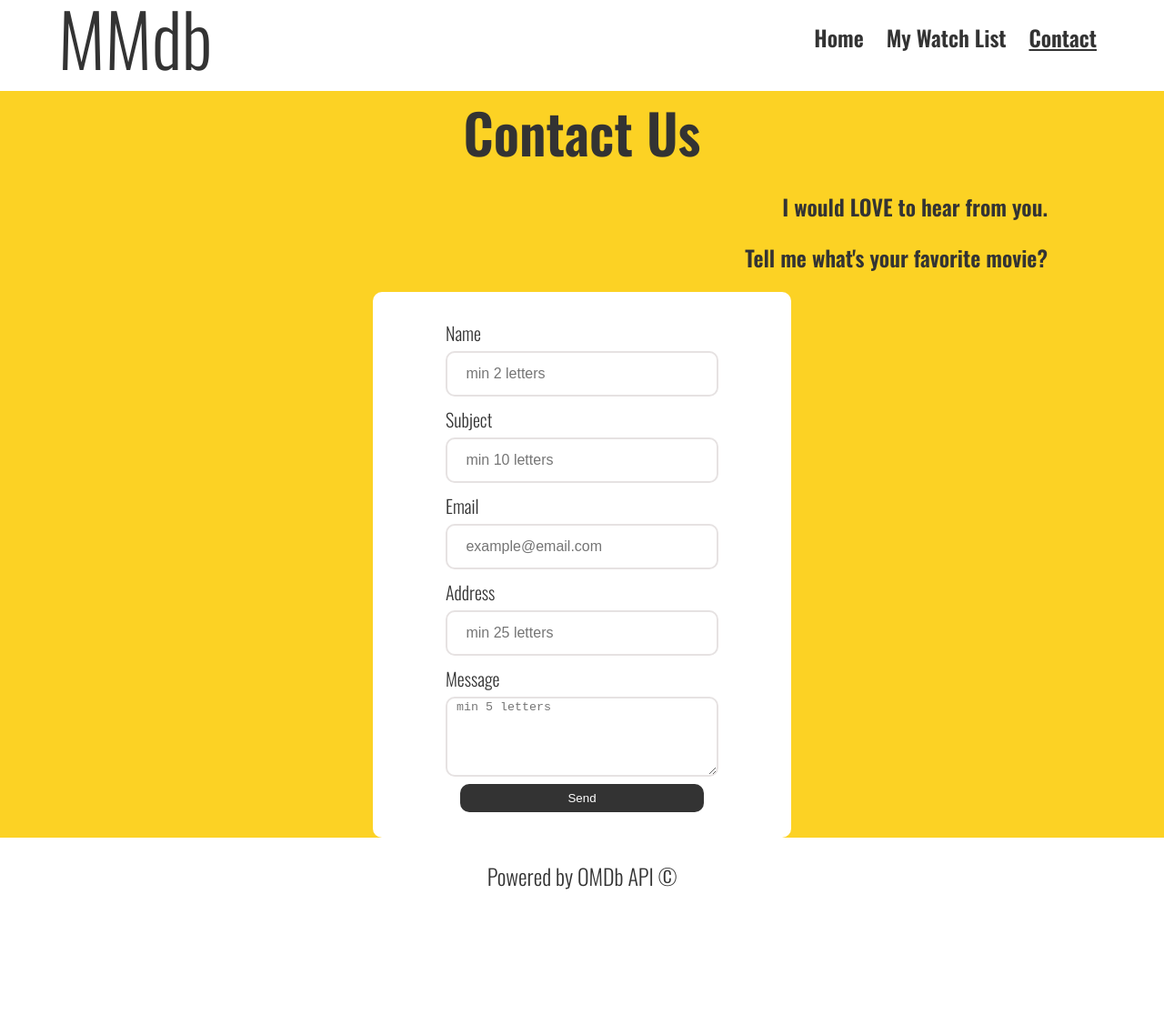
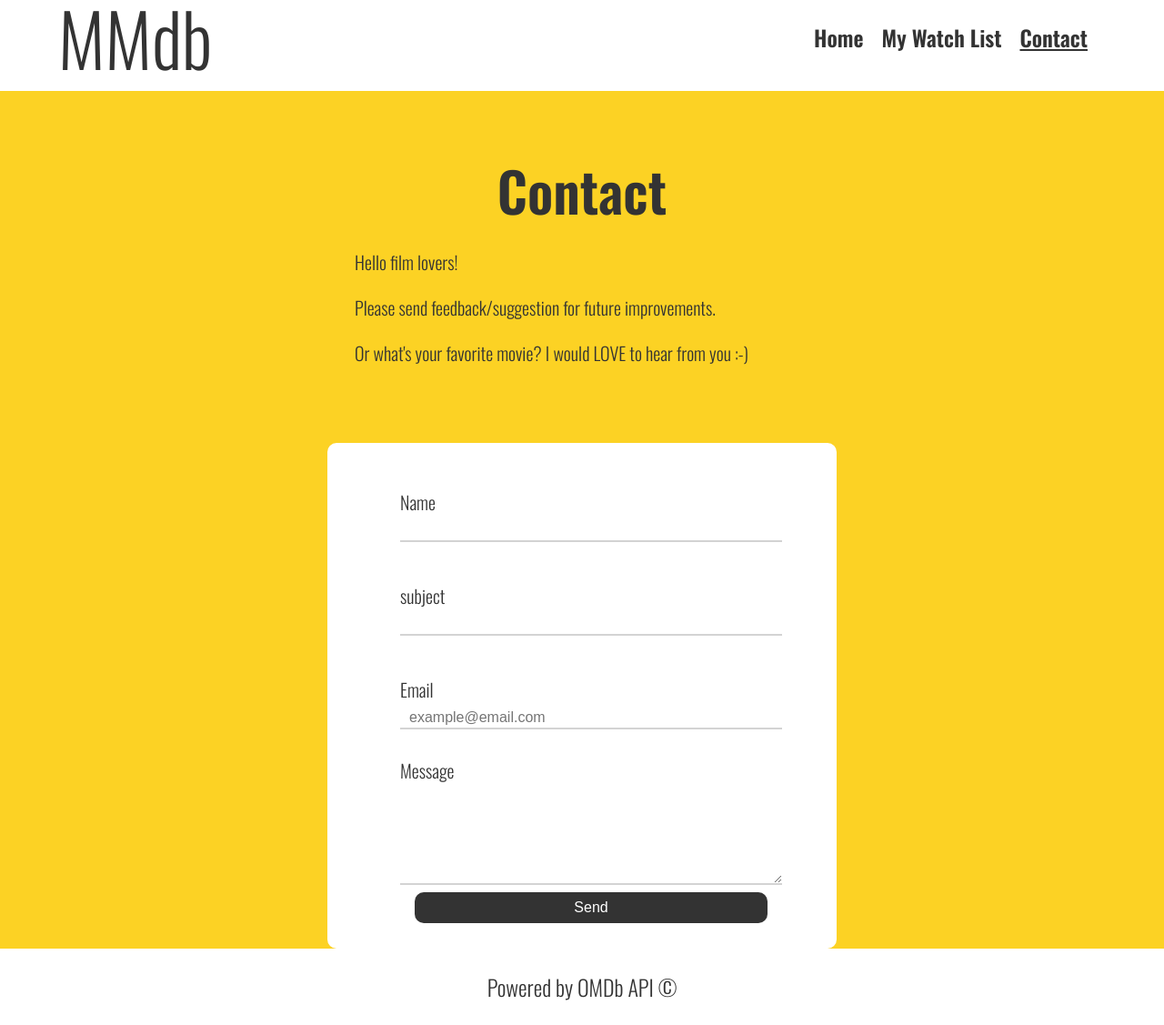
Before and after one commit to MegumiKim/My-Movie-Database, a plain HTML site: page contact.html in a window 1280 px wide. Shown: the part 18-1145 px from the top of the page at 91% size. Before the commit the page ends 1023 px from the top, so only its background shows below. Drawn offline with nearby package versions, Linux system fonts and the light colour scheme.

Commit message:
add contact form

```diff
--- a/contact.html
+++ b/contact.html
@@ -10,6 +10,7 @@
   <body>
     <header>
       <a href="/" class="logo">MMdb</a>
+      <div class="menu-btn"><div class="menu-btn__burger"></div></div>
       <nav>
         <a href="/">Home</a>
         <a href="watchlist.html">My Watch List</a>
@@ -17,10 +18,72 @@
       </nav>
     </header>
     <main>
-      <h1>Contact Us</h1>
-      <h2>I would LOVE to hear from you.</h2>
-      <h2>Tell me what's your favorite movie?</h2>
-      <form id="contact-form">
+      <section class="contact">
+        <h1>Contact</h1>
+        <div class="contact-greetings">
+          <p>Hello film lovers!</p>
+          <p>Please send feedback/suggestion for future improvements.</p>
+          <p>
+            Or what's your favorite movie? I would LOVE to hear from you :-)
+          </p>
+        </div>
+      </section>
+      <section>
+        <form
+          id="contact-form"
+          method="POST"
+          action="https://kimuramegumi.site/SimplyNatural/wp-json/contact-form-7/v1/contact-forms/79/feedback"
+        >
+          <label for="name">Name</label>
+          <input
+            type="text"
+            id="name"
+            name="your-name"
+            class="form__input"
+            required
+          />
+          <p></p>
+          <label for="subject">subject</label>
+          <input
+            type="text"
+            id="subject"
+            name="your-subject"
+            class="form__input"
+          />
+          <p></p>
+          <div class="input-feedback name-error"></div>
+          <label for="email">Email</label>
+          <input
+            type="email"
+            id="email"
+            name="your-email"
+            class="form__input"
+            placeholder="example@email.com"
+          />
+          <div class="input-feedback email-error"></div>
+          <label for="texts">Message</label>
+          <textarea
+            id="message"
+            name="your-message"
+            class="form__input"
+            required
+            aria-label="message texts"
+          ></textarea>
+          <div class="letter-count-wrapper">
+            <div class="input-feedback message-error"></div>
+            <div class="letter-count"></div>
+          </div>
+          <div class="user-feedback"></div>
+          <input
+            type="submit"
+            value="Send"
+            name="Submit"
+            class="cta"
+            id="submit"
+          />
+        </form>
+      </section>
+      <!-- <form id="contact-form">
         <div class="message-container"></div>
         <label for="name">Name</label>
         <input type="text" id="name" placeholder=" min 2 letters " />
@@ -42,7 +105,7 @@
         ></textarea>
         <div class="form-error texts-error"></div>
         <button type="submit">Send</button>
-      </form>
+      </form> -->
     </main>
     <footer>
       <a href="https://www.omdbapi.com/">Powered by OMDb API &copy;</a>
--- a/css/imports/buttons.css
+++ b/css/imports/buttons.css
@@ -1,4 +1,5 @@
-button {
+button,
+#submit {
   border: none;
   background: var(--black);
   cursor: pointer;
@@ -31,9 +32,9 @@ button {
   background: grey;
 } */
 
-.add-btn {
-  /* .fa-circle-plus,
-.fa-circle-minus { */
+.add-btn,
+.fa-circle-plus,
+.fa-circle-minus {
   font-size: 2rem;
   color: var(--black);
   background: none;
@@ -48,6 +49,8 @@ button {
   color: grey;
   background-color: white;
 }
+
+/* menu-btn */
 .menu-btn {
   position: relative;
   display: flex;
@@ -65,7 +68,7 @@ button {
 .menu-btn__burger {
   width: 30px;
   height: 3px;
-  background: var(--color_black);
+  background: var(--black);
   border-radius: 5px;
   /* box-shadow: 0 2px 5px rgba(255, 101, 47, 0.2); */
   transition: all 0.5s ease-in-out;
@@ -77,7 +80,7 @@ button {
   position: absolute;
   width: 30px;
   height: 3px;
-  background: var(--color_black);
+  background: var(--black);
   border-radius: 5px;
   /* box-shadow: 0 2px 5px rgba(255, 101, 47, 0.2); */
   transition: all 0.5s ease-in-out;
@@ -104,7 +107,7 @@ button {
   transform: rotate(-45deg) translate(17px, 17px);
 }
 
-@media (min-width: 800px) {
+@media (min-width: 1000px) {
   .menu-btn {
     display: none;
   }
--- a/css/imports/contact.css
+++ b/css/imports/contact.css
@@ -1,5 +1,5 @@
 form {
-  max-width: 300px;
+  max-width: 400px;
   margin: auto;
   background-color: white;
   padding: 1em 4em;
@@ -8,12 +8,12 @@ form {
   flex-flow: column wrap;
 }
 
-input,
+/* input,
 textarea {
   height: 30px;
   border-radius: 10px;
   border: 2px solid var(--light-grey);
-}
+} */
 
 textarea {
   height: 80px;
@@ -30,3 +30,49 @@ label {
 * {
   box-sizing: content-box;
 }
+
+/* from exam one */
+
+form p {
+  font-size: 0.7em;
+  text-align: right;
+  margin-bottom: 0;
+}
+
+.form__input {
+  width: 100%;
+  display: block;
+  margin: 0 auto 0 auto;
+  border-style: solid;
+  padding: 2px 10px;
+  border: none;
+  border-bottom: 2px solid lightgrey;
+}
+
+input:focus::placeholder {
+  color: transparent;
+}
+
+fieldset {
+  margin-bottom: 10px;
+  border: none;
+}
+
+textarea {
+  height: 100px;
+}
+
+label {
+  margin-top: 30px;
+  display: inline-block;
+  /* font-weight: bold; */
+}
+
+.contact {
+  padding: 5%;
+  display: flex;
+  flex-direction: column;
+  justify-content: center;
+  max-width: 500px;
+  margin: auto;
+}
--- a/css/imports/header.css
+++ b/css/imports/header.css
@@ -3,6 +3,7 @@ header {
   display: flex;
   justify-content: space-between;
   align-items: center;
+  position: relative;
 }
 
 .logo {
@@ -15,9 +16,29 @@ nav a {
 }
 
 nav {
+  display: none;
+  flex-direction: column;
   font-size: 1.2em;
+  position: absolute;
+  top: 80px;
+  right: -20px;
+  background-color: #fff;
+  padding: 10px;
 }
 
 .current {
   text-decoration: underline;
 }
+
+@media (min-width: 1000px) {
+  .container {
+    display: grid;
+    grid-template-columns: repeat(auto-fit, minmax(250px, 1fr));
+    max-width: 80%;
+  }
+  nav {
+    display: flex;
+    flex-direction: row;
+    position: initial;
+  }
+}
--- /dev/null
+++ b/js/components/contactForm/sendForm.js
@@ -0,0 +1,23 @@
+import { displayMessage } from "../../utils/displayMessage.js";
+
+const userFeedback = document.querySelector(".user-feedback");
+
+export async function sendForm(event) {
+  event.preventDefault();
+  const form = event.target;
+
+  const response = await fetch(form.action, {
+    method: form.method,
+    body: new FormData(form),
+  });
+
+  console.log(response);
+  userFeedback.innerHTML = displayMessage(
+    "success",
+    "Thank you for your message. Redirecting to home page in 5 seconds."
+  );
+  form.reset();
+  const timer = setTimeout(function () {
+    window.location = "/index.html";
+  }, 5000);
+}
--- a/js/contact.js
+++ b/js/contact.js
@@ -1,17 +1,18 @@
-import { validateForm } from "./utils/validateForm.js";
-import { displayMessage } from "./utils/displayMessage.js";
+// import { displayMessage } from "./utils/displayMessage.js";
+import { menuBtnFunc } from "./utils/menuBtn.js";
+import { sendForm } from "./components/contactForm/sendForm.js";
 
 const form = document.querySelector("#contact-form");
 const message = document.querySelector(".message-container");
 
-form.addEventListener("submit", submitForm);
+form.addEventListener("submit", sendForm);
 
-function submitForm(event) {
-  event.preventDefault();
-  if (validateForm()) {
-    message.innerHTML = displayMessage("success", "Message Sent Successfully");
-    form.reset();
-  } else {
-    message.innerHTML = displayMessage("error", "Please fill all the fields");
-  }
-}
+// function submitForm(event) {
+//   event.preventDefault();
+//   if (validateForm()) {
+//     message.innerHTML = displayMessage("success", "Message Sent Successfully");
+//     form.reset();
+//   } else {
+//     message.innerHTML = displayMessage("error", "Please fill all the fields");
+//   }
+// }
--- a/js/film.js
+++ b/js/film.js
@@ -7,6 +7,7 @@ const params = new URLSearchParams(queryString);
 const id = params.get("id");
 const title = document.querySelector("title");
 const url = `https://www.omdbapi.com/?apikey=f9d54557&i=${id}&plot=full`;
+import { menuBtnFunc } from "./utils/menuBtn.js";
 
 async function fetchFilm() {
   try {
--- a/js/searchResults.js
+++ b/js/searchResults.js
@@ -5,13 +5,14 @@ import {
   sortFilms,
 } from "./components/filter/sortFuncs.js";
 import { toggleDisplay } from "./utils/toggleDisplay.js";
-import { fetchFilms } from "./displaySearchResults.js";
+import { fetchFilms } from "./fetchFilms.js";
 import { renderCards } from "./createHTMLElements/renderCards.js";
 import {
   filterFilms,
   filterNewerThan,
   filterOlderThan,
 } from "./components/filter/filterFilms.js";
+import { menuBtnFunc } from "./utils/menuBtn.js";
 
 const queryString = document.location.search;
 const params = new URLSearchParams(queryString);
--- /dev/null
+++ b/js/utils/menuBtn.js
@@ -0,0 +1,17 @@
+const nav = document.querySelector("nav");
+const menuBtn = document.querySelector(".menu-btn");
+
+menuBtn.addEventListener("click", menuBtnFunc);
+let menuOpen = false;
+
+export function menuBtnFunc() {
+  if (!menuOpen) {
+    this.classList.add("open");
+    menuOpen = true;
+    nav.style.display = "flex";
+  } else {
+    this.classList.remove("open");
+    menuOpen = false;
+    nav.style.display = "none";
+  }
+}
--- a/js/watchlist.js
+++ b/js/watchlist.js
@@ -1,6 +1,7 @@
 import { getWatchList } from "./components/watchList/getWatchList.js";
 import { displayMessage } from "./utils/displayMessage.js";
 import { createWatchCardHTML } from "./createHTMLElements/createWatchCardHTML.js";
+import { menuBtnFunc } from "./utils/menuBtn.js";
 
 const container = document.querySelector(".container");
 const userMessage = document.querySelector(".user-message");
```
Also changed, not shown: film.html (+1 -0 lines), index.html (+1 -0 lines), js/components/filmSearch/newSearch.js (+2 -6 lines), js/index.js (+4 -5 lines), search-results.html (+1 -0 lines), watchlist.html (+1 -0 lines), js/fetchFilms.js (renamed from js/displaySearchResults.js).
